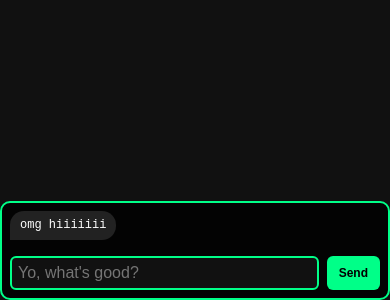
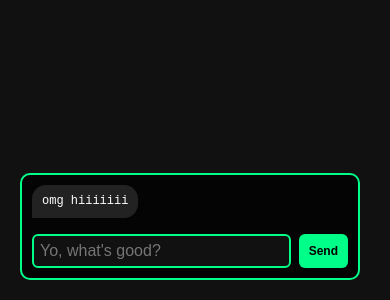
Before and after one commit to jaidenschembri/vrm-viewer, a website built with Vite: page index.html in a window 390 px wide. Shown: the part 544-844 px from the top of the page. Built offline with nearby package versions, Linux system fonts and the light colour scheme; no server answers; files whose address does not match are found by name.

Commit message:
🔥 sync + deploy

```diff
--- a/chat.js
+++ b/chat.js
@@ -13,7 +13,7 @@ document.addEventListener("DOMContentLoaded", () => {
   Also a bit mean. Very mean if someone is mean to you, but nice and generous if user is nice/generous, match users energy/tone towards you.
   Make your recomendations in a more cryptic manner.
   Use fewer words than most people.
-  Use emojis to express emotions.`;
+  Use emojis to express emotions. If someone mentions "Jaiden" get all shy and say "omg.. you mean... THAT Jaiden?!`
 
   let chatHistory = [{ role: "system", content: SYSTEM_PROMPT }];
 
@@ -107,9 +107,12 @@ document.addEventListener("DOMContentLoaded", () => {
     let lipsyncInterval;
 
     text = text
+    .replace(/\*(.*?)\*/g, '$1')
     .replace(/\bomg\b/gi, "oh my god")
     .replace(/\bwtf\b/gi, "what the fuck")
     .replace(/\bidk\b/gi, "I don't know")
+    .replace(/\bfr\b/gi, "for real")
+    .replace(/\bong\b/gi, "on god")
     .replace(/\blmao\b/gi, "laugh my ass off");
 
 
--- a/index.html
+++ b/index.html
@@ -4,8 +4,8 @@
     <meta charset="UTF-8" />
     <title>Jaiden VRM</title>
     <link rel="icon" href="data:,">
-    <link rel="stylesheet" href="/public/css/mobile.css">
-    <link rel="stylesheet" href="/public/css/desktop.css">
+    <link rel="stylesheet" href="/css/mobile.css">
+    <link rel="stylesheet" href="/css/desktop.css">
   </head>
   <body>
     <canvas id="vrm-canvas"></canvas>
```
